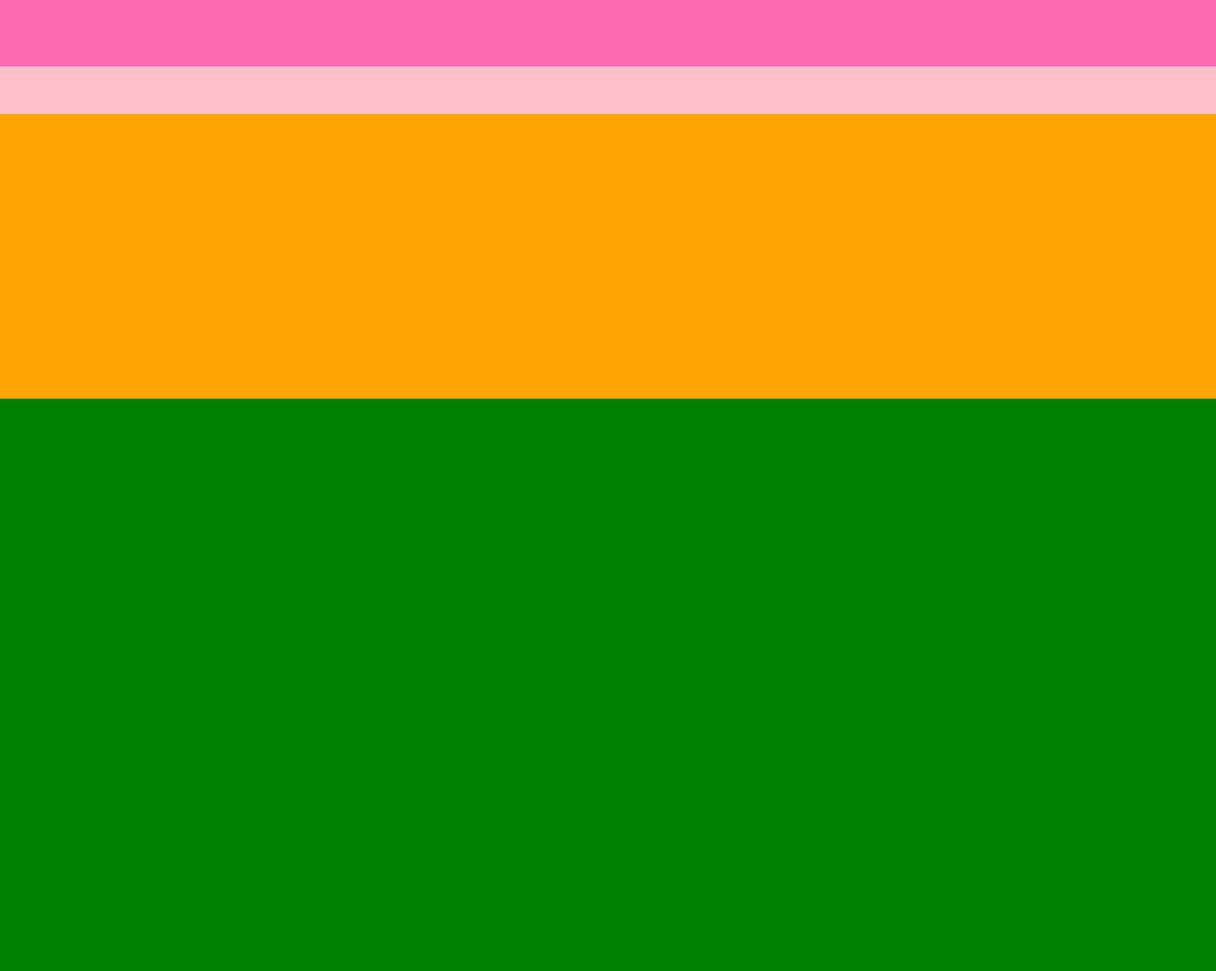
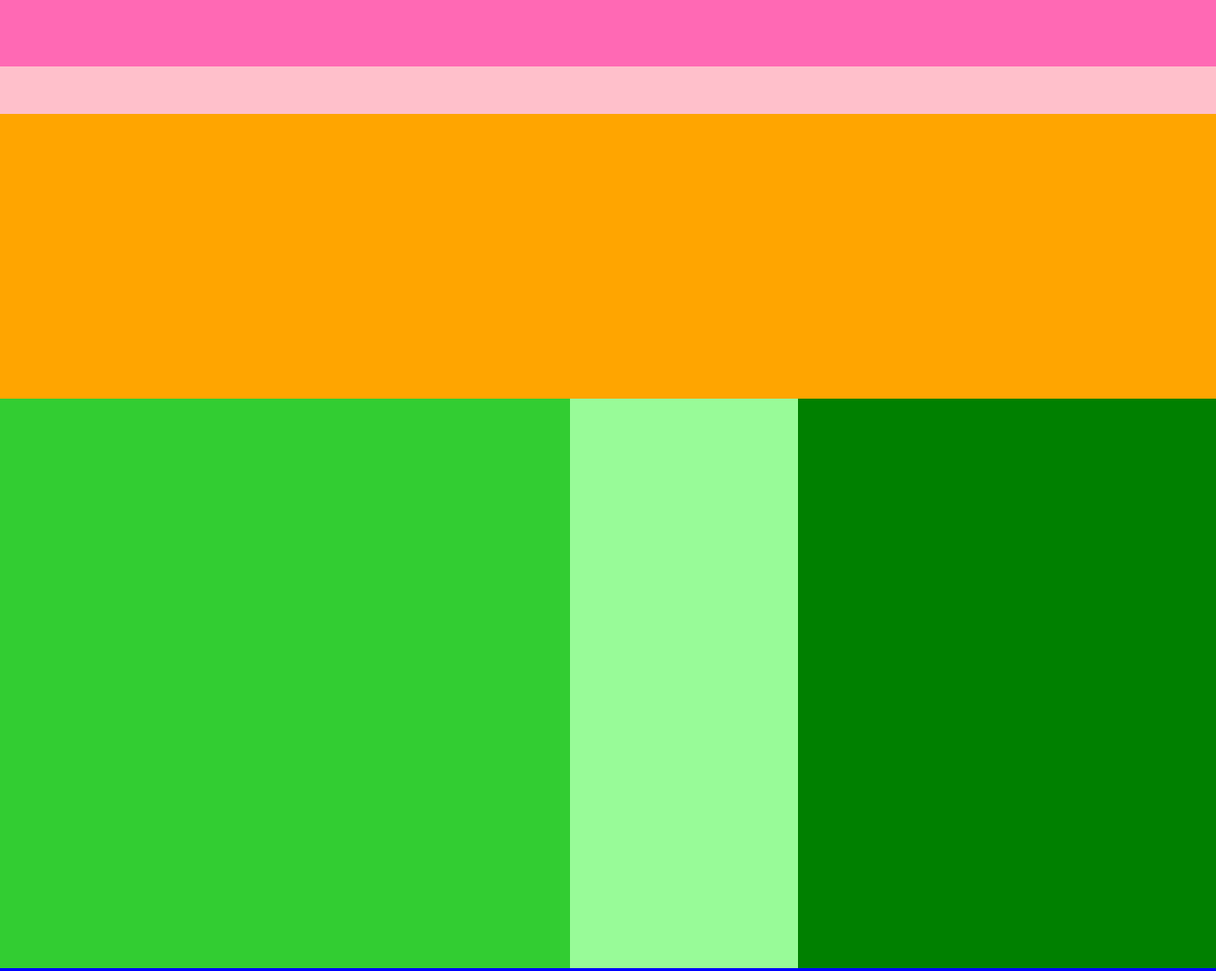
Before and after one commit to Ayachicken/caravan_view, a plain HTML site: page index.html in a window 1280 px wide. Shown: the top 1023 px of the page at 95% size. Drawn offline with Linux system fonts and the light colour scheme.

Commit message:
入れ子の作成（clearfixの適用済）

```diff
--- a/index.html
+++ b/index.html
@@ -1,10 +1,12 @@
 <!DOCTYPE html>
 <html>
+
 <head>
 	<meta charaset="UTF-8">
 	<link rel="stylesheet" href="style.css">
 	<title>CARAVAN</title>
 </head>
+
 <body>
 	<div class="header">
 		<div class="header-top"></div>
@@ -15,8 +17,10 @@
 		<div class="main-visual-cotent"></div>
 	</div>
 
-
-	<div class="main"></div>
+	<div class="main clearfix">
+		<div class="blog"></div>
+		<div class="sidebar"></div>
+	</div>
 
 	<div class="fooder"></div>
 
--- a/style.css
+++ b/style.css
@@ -2,6 +2,12 @@
 	margin: 0;
 	padding: 0;
 	box-sizing: border-box;
+}
+
+.clearfix::after{
+	content:"";
+	display: block;
+	clear: both;
 }
 
 .header{
@@ -36,7 +42,7 @@
 
 .main{
 	width: 100%;
-	height: 1400px;
+	/*height: 1400px;*/
 	background-color: green;
 }
 
@@ -44,12 +50,14 @@
 	width: 600px;
 	height: 600px;
 	background-color: limegreen;
+	float: left;
 }
 
 .sidebar{
 	width: 240px;
 	height: 600px;
 	background-color: palegreen;
+	float: left;
 }
 
 .fooder{
```
